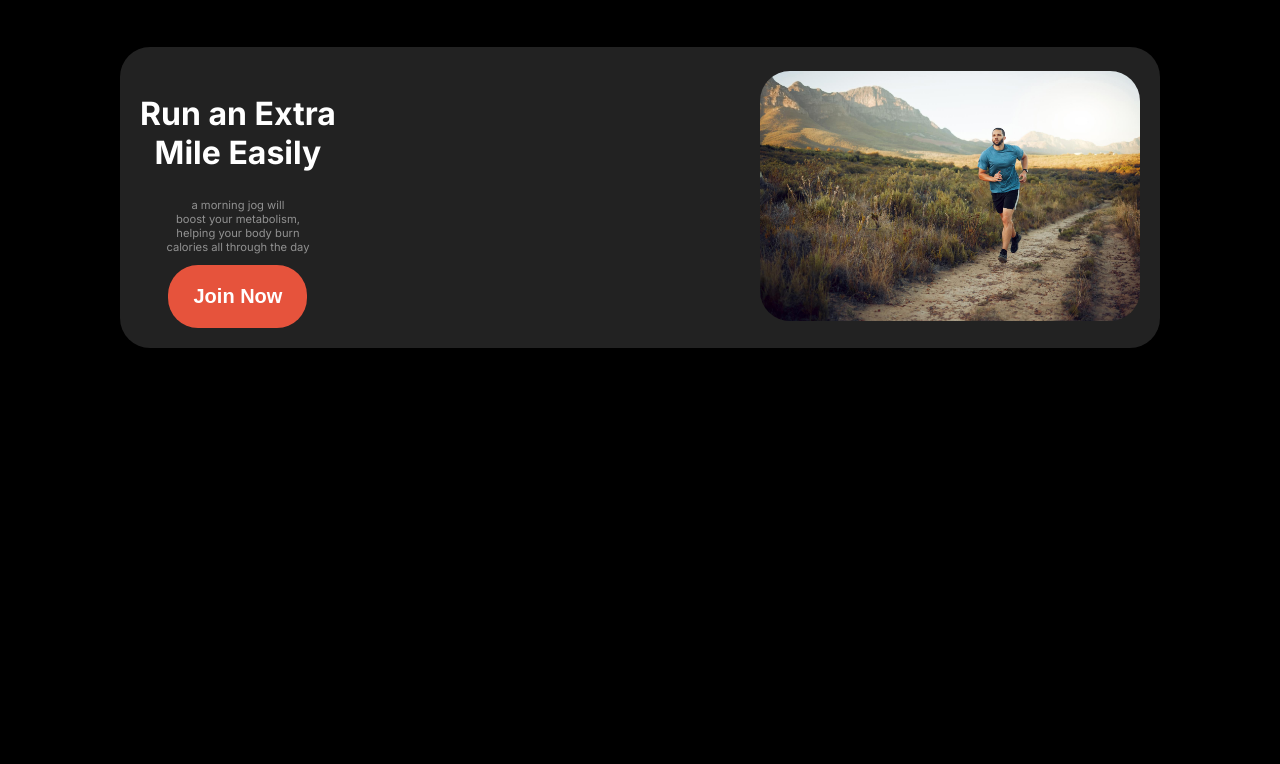
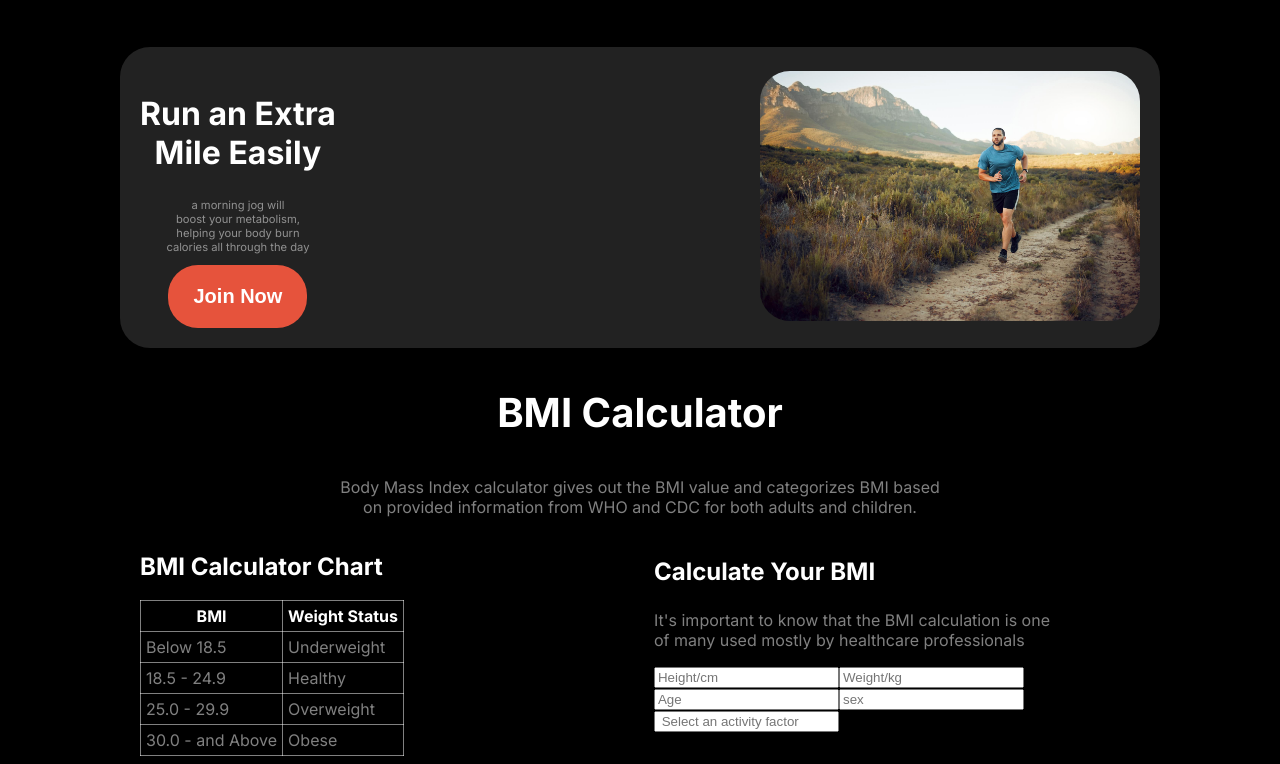
Before and after one commit to Alimul117/Fitness-1, a plain HTML site: page index.html in a window 1280 px wide. Shown: the part 1089-1853 px from the top of the page. Before the commit the page ends 1445 px from the top, so only its background shows below. Drawn offline with Linux system fonts and the light colour scheme; a web font is replaced by a local one.

Commit message:
second commit

```diff
--- a/index.html
+++ b/index.html
@@ -5,6 +5,21 @@
     <meta name="viewport" content="width=device-width, initial-scale=1.0">
     <title>Fitness</title>
    <link rel="stylesheet" href="style/fitness.css">
+   <style>
+    table{
+        border-collapse: collapse;
+    }
+    th{
+        color: rgba(255, 255, 255, 1);
+        border: 1px solid rgba(255, 255, 255, 0.5);
+        padding: 5px;
+    }
+    td{
+       color: rgba(255, 255, 255, 0.5);
+        border: 1px solid rgba(255, 255, 255, 0.5);
+        padding: 5px;
+    }
+   </style>
 
 </head>
 <body class="regular-font">
@@ -28,15 +43,17 @@
                 <button class="btn">Download app</button>
             </div>
             <div class="card">
-                <button class=" badge-2">
+                <div class=" badge-2 tutorial ">
                     <span class="experiance">500+</span><br>
                     <span class="vedio">Free workout vedios</span>
-                </button>
+                </div>
                 <img class="photo" src="images/Images 2.png" alt="">
-                <button class="vedio-badge">
+                <div class="vedio-badge">
+                   <div class="tutorial">
                     <span class="experiance">350+</span><br>
                     <span class="vedio">Vedio tutorial</span>
-                </button>
+                   </div>
+                </div>
 
             </div>
 
@@ -46,7 +63,7 @@
     </header>
     <main class="container">
         <section class="section">
-            <div>
+            <div class="text">
                 <h3 class="main-title">Change Your Habits</h3>
                 <p class="paragrahp-colour">Identify cues. Something has to trigger a habit, and a cue can be anything.</p>
             </div>
@@ -89,6 +106,53 @@
                 </div>
             </div>
         </section>
+        <section>
+             <div class="text">
+                <h3 class="bmi">BMI Calculator</h3>
+                <p class="paragrahp-colour">Body Mass Index calculator gives out the BMI value and categorizes BMI based <br> on provided information from WHO and CDC for both adults and children.</p>
+             </div>
+        </section>
+        <section>
+            <div class="index display-flex">
+                <div>
+                    <h3><span class="chart">BMI Calculator Chart</span></h3>
+                    <table>
+                        <thead>
+                            <tr>
+                                <th>BMI </th>
+                                <th>Weight Status</th>
+                            </tr>
+                        </thead>
+                        <tbody>
+                           <tr>
+                            <td>Below 18.5 </td>
+                            <td>Underweight</td>
+                           </tr>
+                           <tr>
+                            <td>18.5 - 24.9</td>
+                            <td>Healthy</td>
+                           </tr>
+                           <tr>
+                            <td> 25.0 - 29.9</td>
+                            <td>Overweight</td>
+
+                           </tr>
+                           <tr>
+                            <td> 30.0 - and Above </td>
+                            <td>Obese</td>
+                           </tr>
+                        </tbody>
+                    </table>
+                </div>
+                <div>
+                    <h3 class="chart">Calculate Your BMI</h3>
+                    <p class="paragrahp-colour">It's important to know that the BMI calculation is one <br> of many used mostly by healthcare professionals</p>
+                    <input type="text" placeholder="Height/cm"><input type="text" placeholder="Weight/kg"><br>
+                    <input type="text" placeholder="Age"><input type="text" placeholder="sex"><br>
+                    <input type="text" placeholder=" Select an activity factor">
+                </div>
+            </div>
+        </section>
 
     </main>
     <footer>
--- a/style/fitness.css
+++ b/style/fitness.css
@@ -98,19 +98,19 @@
 .banner, .navber {
     max-width: 1000px;
     margin: 0 auto;
-    gap: 250px;
-
-
+    gap: 100px;
 }
 
-
+.index{
+    max-width: 1000px;
+    margin: 0 auto;
+    gap: 250px;
+}
 .write{
     color: rgba(255, 255, 255, 1);
 
 }
-.paragrahp-colour{
-    text-align: center;
-}
+
 
 .banner-title{
     font-weight: 700;
@@ -128,12 +128,16 @@
 .main-title{
     color: rgba(255, 255, 255, 1);
     font-size: 3rem;
-    text-align: center;
+
 }
 
 .facts-container{
     color:rgba(255, 255, 255, 1) ;
 
+}
+.chart{
+    color: rgba(255, 255, 255, 1);
+    font-size: 1.5rem;
 }
 .fact{
     color:  rgba(255, 255, 255, 0.5);
@@ -144,6 +148,7 @@
    position: absolute;
    top: 100;
    right: 0;
+   border-radius: 10px;
 
 }
 .vedio-badge{
@@ -153,15 +158,17 @@
     position: absolute;
     bottom: 0;
     left: 0;
-
-
-
-
+    border-radius: 10px;
+}
+.tutorial{
+    padding: 10px;
+    text-align: center;
 }
 .experiance{
     color: rgba(250, 250, 249, 1);
     font-size: 1.5rem;
     font-weight: 600;
+
 
 }
 .vedio{
@@ -211,3 +218,10 @@
     background-color: rgba(34, 34, 34, 1);
     border-radius: 30px;
 }
+.bmi{
+    color: rgba(255, 255, 255, 1);
+    font-size: 2.5rem;
+}
+.text{
+    text-align: center;
+}
```
